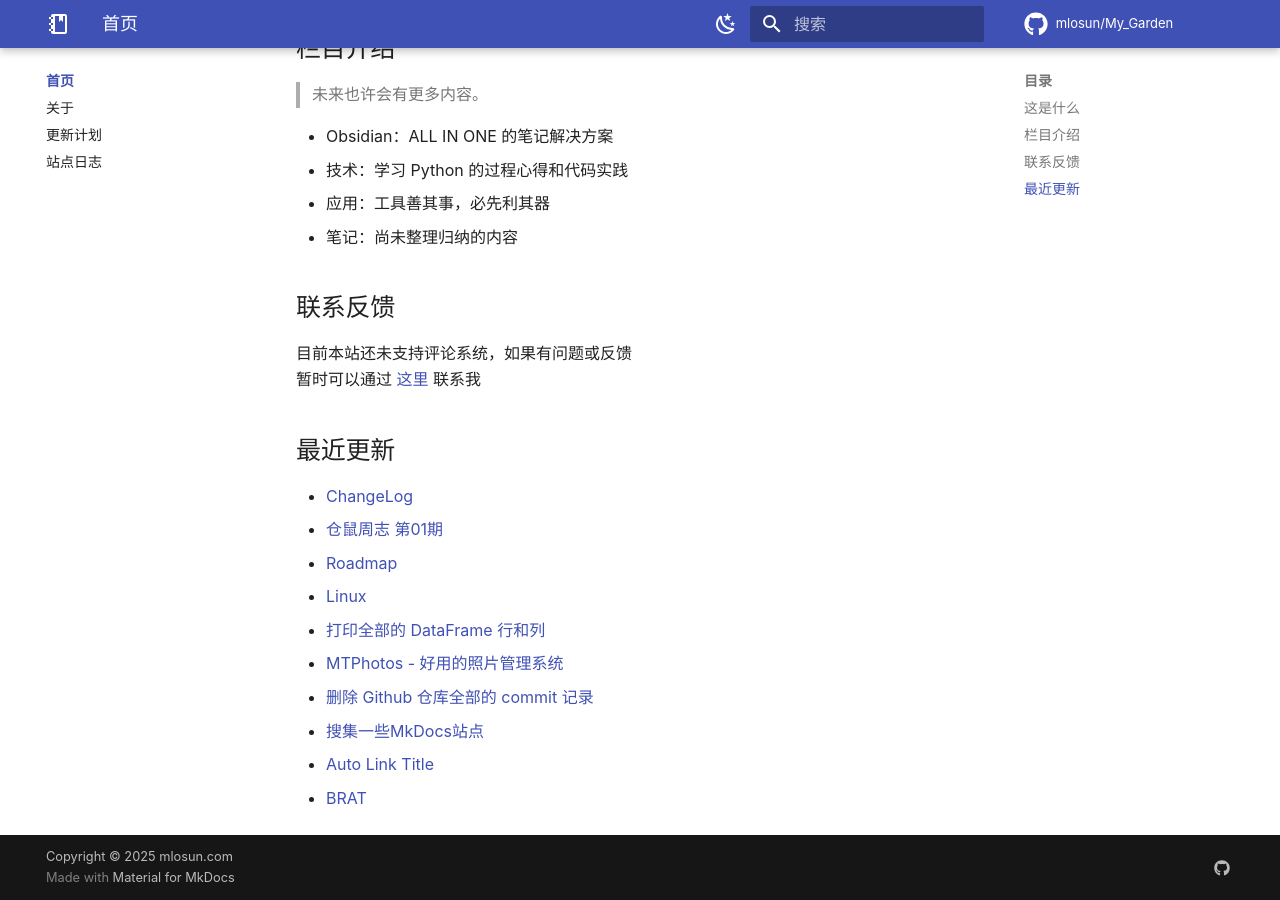
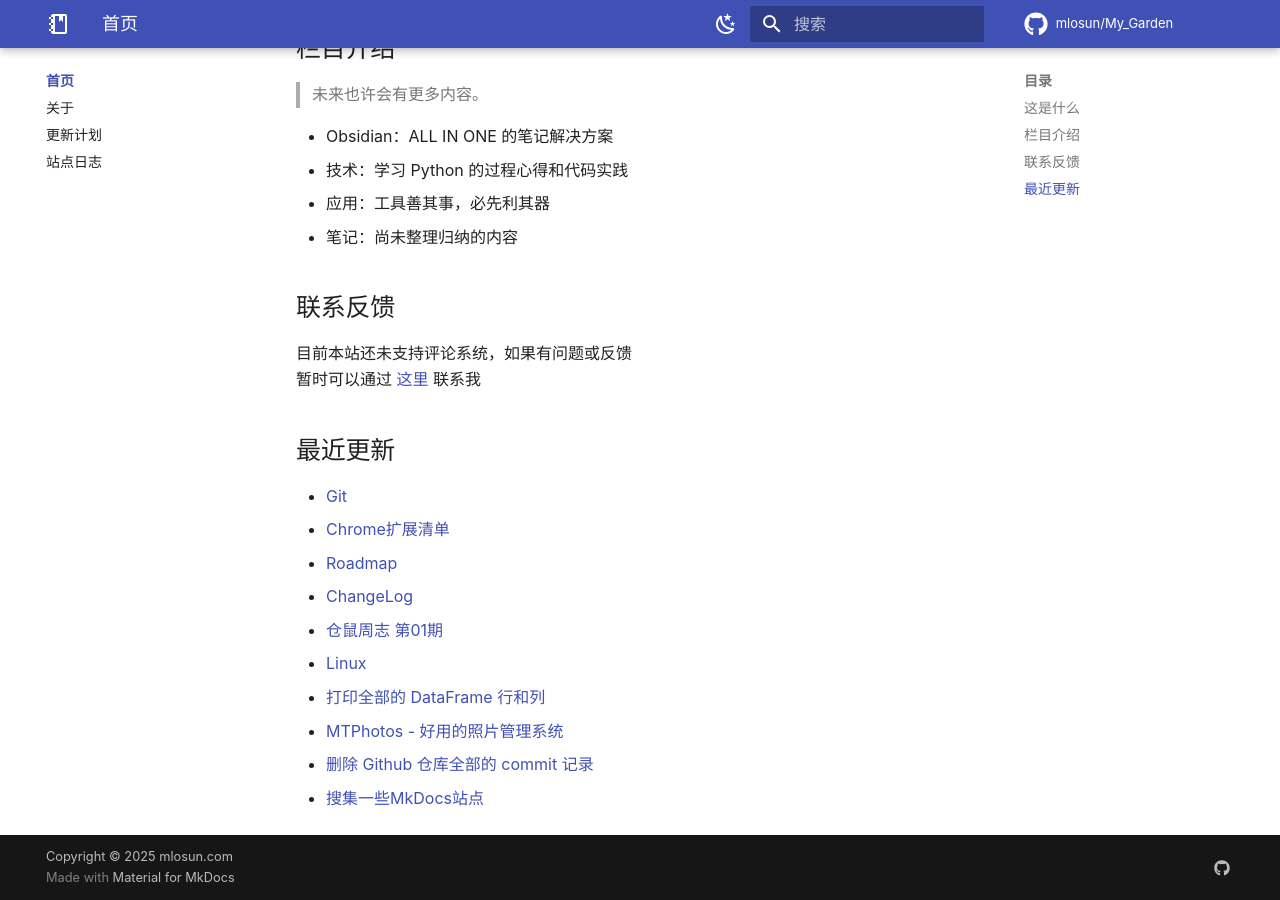
Before and after one commit to mlosun/My_Garden, an MkDocs documentation site: the page built from docs/index.md, in a window 1280 px wide and 900 px high, scrolled down 580 px. Built offline with MkDocs 1.6.1 and Material for MkDocs 9.7.7, drawn with Linux system fonts in a browser that asks for light colours; comment, search, counter and statistics services are not loaded.

Commit message:
PUSH NOTE : index.md

```diff
--- a/docs/index.md
+++ b/docs/index.md
@@ -33,13 +33,13 @@ title: 首页
 
 ## 最近更新
 
+- [Git](./tech/Git.md)
+- [Chrome扩展清单](./apps/Chrome%E6%89%A9%E5%B1%95%E6%B8%85%E5%8D%95.md)
+- [Roadmap](./about/Roadmap.md)
 - [ChangeLog](./about/ChangeLog.md)
 - [仓鼠周志 第01期](./weekly/%E4%BB%93%E9%BC%A0%E5%91%A8%E5%BF%97%20%E7%AC%AC01%E6%9C%9F.md)
-- [Roadmap](./about/Roadmap.md)
 - [Linux](./tech/Linux.md)
 - [打印全部的 DataFrame 行和列](./notes/%E6%89%93%E5%8D%B0%E5%85%A8%E9%83%A8%E7%9A%84%20DataFrame%20%E8%A1%8C%E5%92%8C%E5%88%97.md)
 - [MTPhotos - 好用的照片管理系统](./apps/MTPhotos%20-%20%E5%A5%BD%E7%94%A8%E7%9A%84%E7%85%A7%E7%89%87%E7%AE%A1%E7%90%86%E7%B3%BB%E7%BB%9F.md)
 - [删除 Github 仓库全部的 commit 记录](./notes/%E5%88%A0%E9%99%A4%20Github%20%E4%BB%93%E5%BA%93%E5%85%A8%E9%83%A8%E7%9A%84%20commit%20%E8%AE%B0%E5%BD%95.md)
 - [搜集一些MkDocs站点](./notes/%E6%90%9C%E9%9B%86%E4%B8%80%E4%BA%9BMkDocs%E7%AB%99%E7%82%B9.md)
-- [Auto Link Title](./obsidian/plugins/Auto%20Link%20Title.md)
-- [BRAT](./obsidian/plugins/BRAT.md)
```
